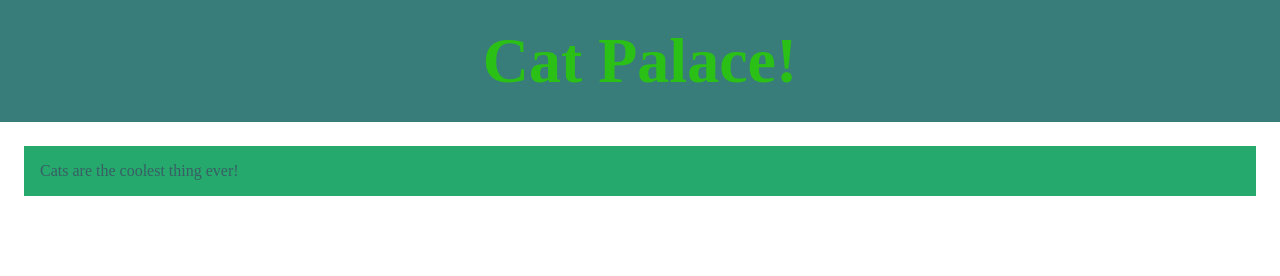
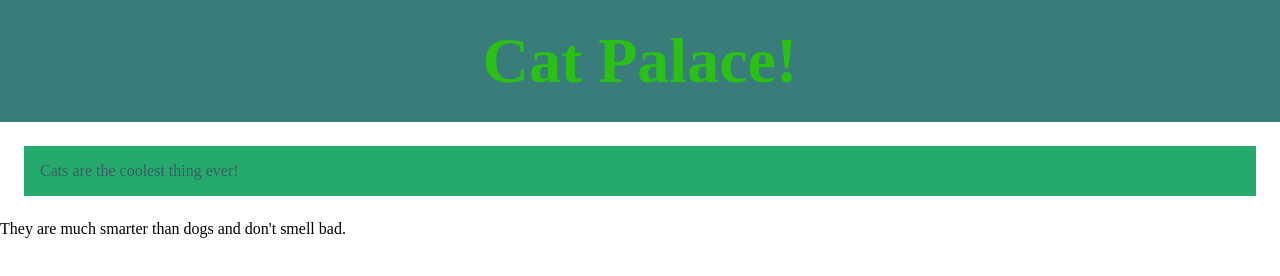
Before and after one commit to SgnCycles/catPalace, a plain HTML site: page index.html in a window 1280 px wide. Drawn offline with Linux system fonts and the light colour scheme.

Commit message:
Add description

```diff
--- a/index.html
+++ b/index.html
@@ -13,5 +13,8 @@
   <section class="intro">
     <p class="intro-text">Cats are the coolest thing ever!</p>
   </section>
+  <section class="description">
+    <p class="intro-description">They are much smarter than dogs and don't smell bad.</p>
+  </section>
 </body>
 </html>
```
